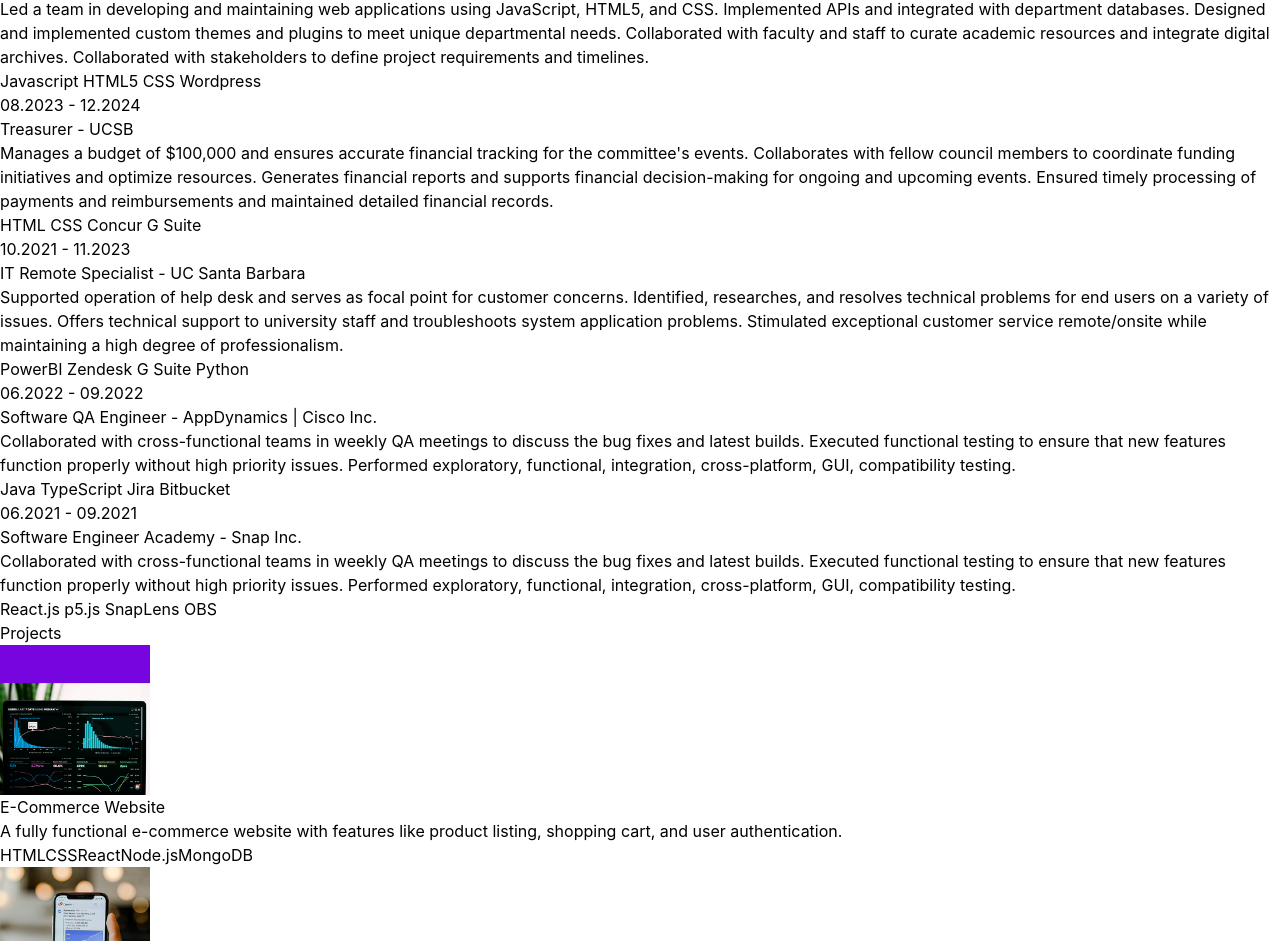
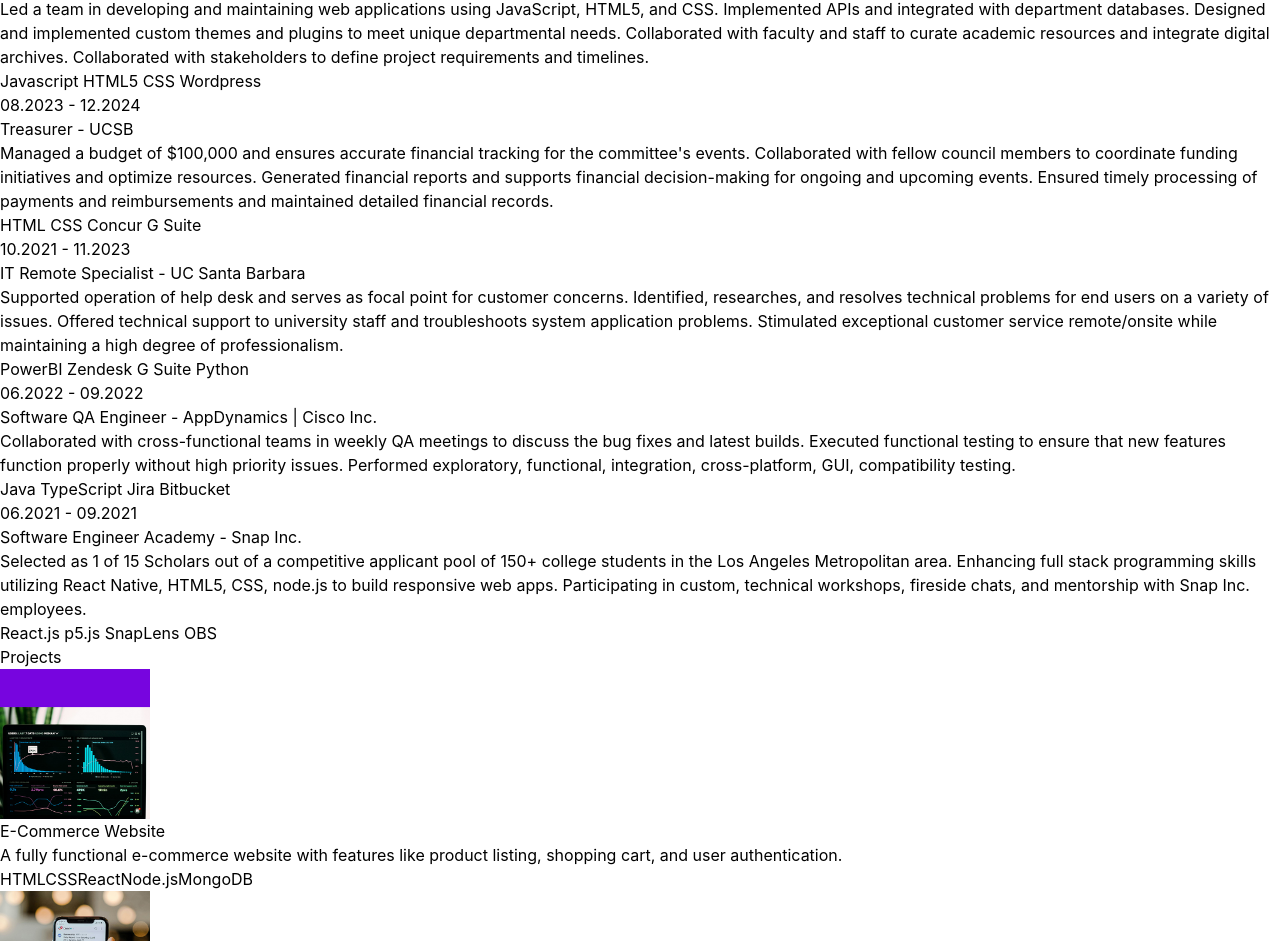
Before and after one commit to amriikk/jotrio-1.1, a React (Vite) app: page / in a window 1280 px wide. Shown: the part 3073-4014 px from the top of the page. Built offline with nearby package versions, Linux system fonts and the light colour scheme.

Commit message:
update Snap Academy

```diff
--- a/src/constants/index.js
+++ b/src/constants/index.js
@@ -27,9 +27,9 @@ export const EXPERIENCES = [
     year: "08.2023 - 12.2024",
     role: "Treasurer",
     company: "UCSB",
-    description: `Manages a budget of $100,000 and ensures accurate financial tracking for the committee's events.
-    Collaborates with fellow council members to coordinate funding initiatives and optimize resources.
-    Generates financial reports and supports financial decision-making for ongoing and upcoming events.
+    description: `Managed a budget of $100,000 and ensures accurate financial tracking for the committee's events.
+    Collaborated with fellow council members to coordinate funding initiatives and optimize resources.
+    Generated financial reports and supports financial decision-making for ongoing and upcoming events.
     Ensured timely processing of payments and reimbursements and maintained detailed financial records.
 `,
     technologies: ["HTML", "CSS", "Concur", "G Suite"],
@@ -40,7 +40,7 @@ export const EXPERIENCES = [
     company: "UC Santa Barbara",
     description: `Supported operation of help desk and serves as focal point for customer concerns.
     Identified, researches, and resolves technical problems for end users on a variety of issues.
-    Offers technical support to university staff and troubleshoots system application problems.
+    Offered technical support to university staff and troubleshoots system application problems.
     Stimulated exceptional customer service remote/onsite while maintaining a high degree of professionalism.
 `,
     technologies: ["PowerBI", "Zendesk", "G Suite", "Python"],
@@ -58,9 +58,9 @@ export const EXPERIENCES = [
     year: "06.2021 - 09.2021",
     role: "Software Engineer Academy",
     company: "Snap Inc.",
-    description: `Collaborated with cross-functional teams in weekly QA meetings to discuss the bug fixes and latest builds.
-    Executed functional testing to ensure that new features function properly without high priority issues.
-    Performed exploratory, functional, integration, cross-platform, GUI, compatibility testing.`,
+    description: `Selected as 1 of 15 Scholars out of a competitive applicant pool of 150+ college students in the Los Angeles Metropolitan area.
+    Enhancing full stack programming skills utilizing React Native, HTML5, CSS, node.js to build responsive web apps.
+    Participating in custom, technical workshops, fireside chats, and mentorship with Snap Inc. employees.`,
     technologies: ["React.js", "p5.js", "SnapLens", "OBS"],
   },
 ];
```
